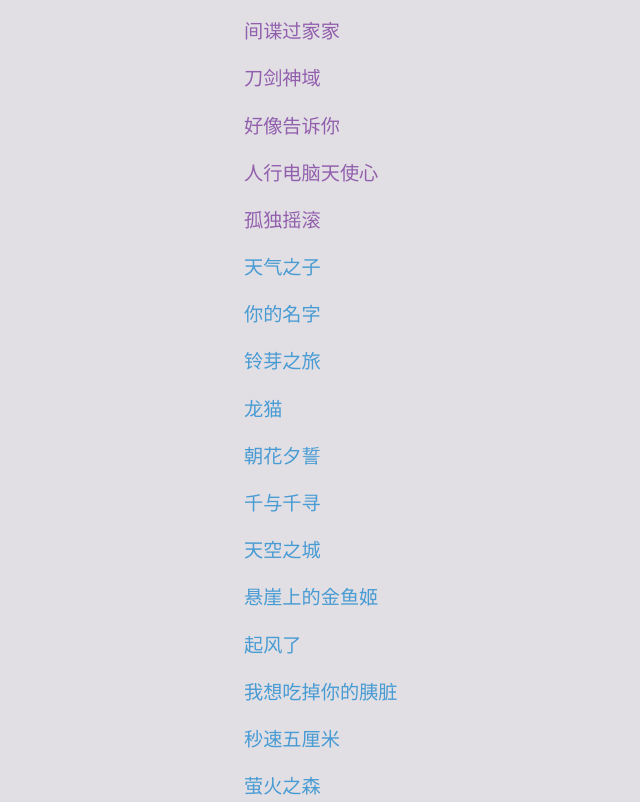
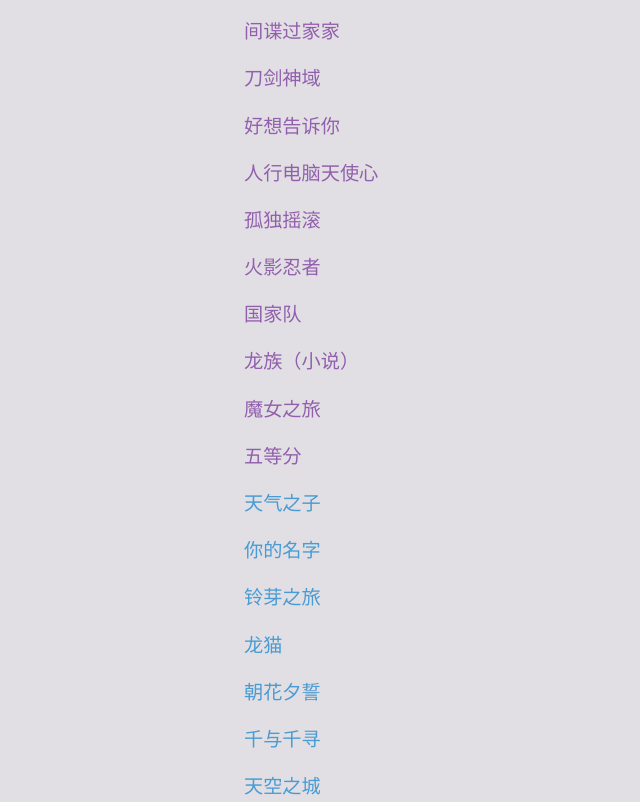
Before and after one commit to HCH1212/h_blog, a plain HTML site: page template/loves.html in a window 1280 px wide. Shown: the part 1234-2036 px from the top of the page, without its empty margins (16-656 px from the left). Drawn offline with Linux system fonts and the light colour scheme.

Commit message:
Update content

```diff
--- a/template/loves.html
+++ b/template/loves.html
@@ -77,9 +77,15 @@
             <p>末日三问</p>
             <p>间谍过家家</p>
             <p>刀剑神域</p>
-            <p>好像告诉你</p>
+            <p>好想告诉你</p>
             <p>人行电脑天使心</p>
             <p>孤独摇滚</p>
+            <p>火影忍者</p>
+            <p>国家队</p>
+            <p>龙族（小说）</p>
+            <p>魔女之旅</p>
+            <p>五等分</p>
+
         </ul>
         <ul style="font-size: 1.2em;color: #489bd3;">
             <p>天气之子</p>
@@ -95,6 +101,7 @@
             <p>秒速五厘米</p>
             <p>萤火之森</p>
             <p>哈尔的移动城堡</p>
+            <p>灌篮高手</p>
         </ul>
         <ul style="font-size: 1.2em;color: #48d392;">
             <p>镇魂街</p>
```
